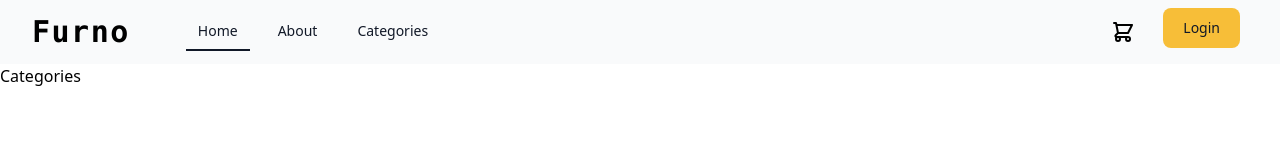
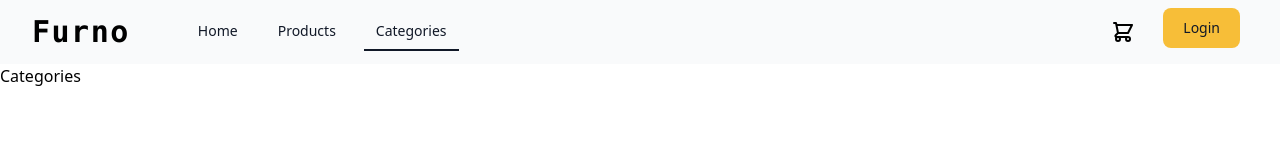
Before and after one commit to Imanzuher/we-capstone-project, a React (Create React App) app: page /categories in a window 1280 px wide. Shown: the top 160 px of the page. Built offline with nearby package versions, Linux system fonts and the light colour scheme.

Commit message:
change layout

```diff
--- a/src/App.js
+++ b/src/App.js
@@ -1,5 +1,5 @@
 import { Routes, Route } from "react-router-dom";
-import Nav from "./components/Navbar";
+
 import Home from "./pages/Home";
 import About from "./pages/About";
 import Categories from "./pages/Categories";
@@ -11,7 +11,6 @@ import Register from "./pages/Register";
 function App() {
   return (
     <div>
-      <Nav />
       <Routes>
         <Route path="/" element={<Home />} />
         <Route path="about" element={<About />} />
--- /dev/null
+++ b/src/Layout/MainLayout.js
@@ -0,0 +1,12 @@
+import React from "react";
+import Navbar from "../components/Navbar";
+function MainLayout(props) {
+  return (
+    <div>
+      <Navbar />
+      {props.children}
+    </div>
+  );
+}
+
+export default MainLayout;
--- a/src/components/Navbar.js
+++ b/src/components/Navbar.js
@@ -1,18 +1,18 @@
-import React from "react";
+import React, { useState } from "react";
 import { Disclosure } from "@headlessui/react";
 import { MenuIcon, XIcon } from "@heroicons/react/outline";
-import { Link } from "react-router-dom";
-
-const navigation = [
-  { name: "Home", href: "/", current: true },
-  { name: "About", href: "/about", current: false },
-  { name: "Categories", href: "/categories", current: false },
-];
+import { useLocation, Link } from "react-router-dom";
 
 function classNames(...classes) {
   return classes.filter(Boolean).join(" ");
 }
 export default function Navbar() {
+  const location = useLocation();
+  const [navigation, setNavigation] = useState([
+    { name: "Home", href: "/", current: true },
+    { name: "Products", href: "/products", current: false },
+    { name: "Categories", href: "/categories", current: false },
+  ]);
   return (
     <Disclosure as="nav" className="bg-gray-50">
       {({ open }) => (
@@ -21,7 +21,7 @@ export default function Navbar() {
             <div className="relative flex items-center justify-between h-16">
               <div className="absolute inset-y-0 left-0 flex items-center sm:hidden">
                 {/* Mobile menu button*/}
-                <Disclosure.Button className="inline-flex items-center justify-center p-2 rounded-md text-gray-900 hover:text-white hover:bg-gray-700 focus:outline-none ">
+                <Disclosure.Button className="inline-flex items-center justify-center p-2 rounded-md text-gray-900   focus:outline-none ">
                   <span className="sr-only">Open main menu</span>
                   {open ? (
                     <XIcon className="block h-6 w-6" aria-hidden="true" />
@@ -43,7 +43,7 @@ export default function Navbar() {
                         key={item.name}
                         to={item.href}
                         className={classNames(
-                          item.current
+                          location.pathname === item.href
                             ? "border-b-2 border-gray-900 text-gray-900"
                             : "text-gray-900 hover:border-b-2 hover:border-gray-900 hover:text-gray-800",
                           "px-3 py-2  text-sm font-medium "
@@ -71,12 +71,15 @@ export default function Navbar() {
                     d="M3 3h2l.4 2M7 13h10l4-8H5.4M7 13L5.4 5M7 13l-2.293 2.293c-.63.63-.184 1.707.707 1.707H17m0 0a2 2 0 100 4 2 2 0 000-4zm-8 2a2 2 0 11-4 0 2 2 0 014 0z"
                   />
                 </svg>
-                <button
-                  type="button"
+
+                <Link
+                  to="/login"
                   className="text-gray-900 bg-[#F7BE38] hover:bg-[#F7BE38]/90 focus:ring-4 focus:outline-none focus:ring-[#F7BE38]/50 font-medium rounded-lg text-sm px-5 py-2.5 text-center inline-flex items-center dark:focus:ring-[#F7BE38]/50 mr-2 mb-2"
                 >
+                  <span className="sr-only">View notifications</span>
+                  {/* <BellIcon className="h-6 w-6" aria-hidden="true" /> */}
                   Login
-                </button>
+                </Link>
               </div>
             </div>
           </div>
@@ -89,8 +92,8 @@ export default function Navbar() {
                   as={Link}
                   to={item.href}
                   className={classNames(
-                    item.current
-                      ? "bg-white text-gray-900"
+                    location.pathname === item.href
+                      ? "bg-gray-700 text-white"
                       : "text-gray-900 hover:bg-gray-700 hover:text-white",
                     "block px-3 py-2 rounded-md text-base font-medium"
                   )}
--- a/src/pages/Categories.js
+++ b/src/pages/Categories.js
@@ -1,7 +1,7 @@
 import React from "react";
-
+import Layout from "../Layout/MainLayout";
 function Categories() {
-  return <div>Categories</div>;
+  return <Layout>Categories</Layout>;
 }
 
 export default Categories;
--- a/src/pages/Home.js
+++ b/src/pages/Home.js
@@ -1,7 +1,7 @@
 import React from "react";
-
+import Layout from "../Layout/MainLayout";
 function Home() {
-  return <div>Home</div>;
+  return <Layout>Home</Layout>;
 }
 
 export default Home;
--- a/src/pages/Products.js
+++ b/src/pages/Products.js
@@ -1,7 +1,7 @@
 import React from "react";
-
+import Layout from "../Layout/MainLayout";
 function Products() {
-  return <div>Products</div>;
+  return <Layout>Products</Layout>;
 }
 
 export default Products;
```
